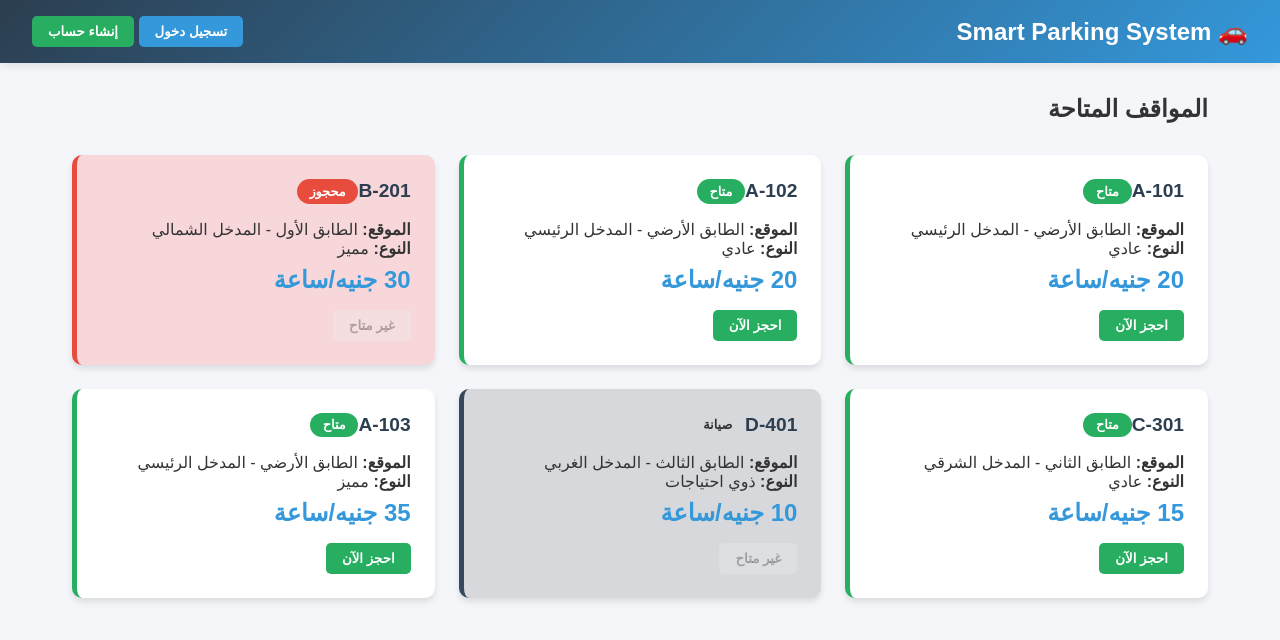
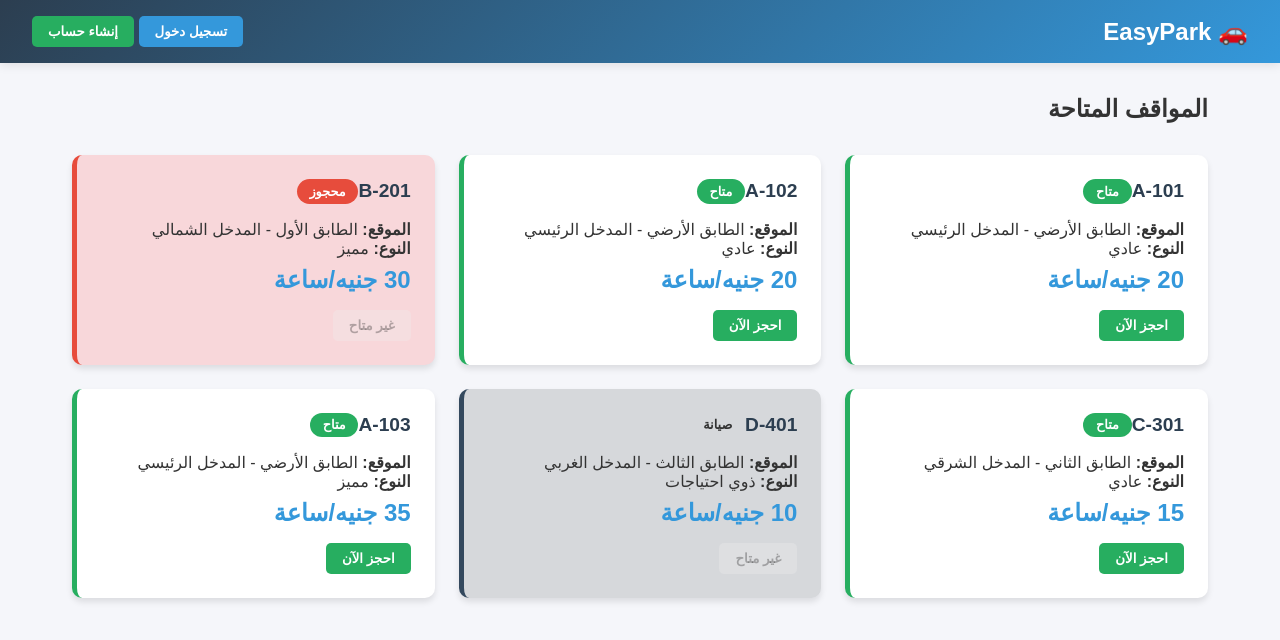
Before and after one commit to Omar-moh333/-, a plain HTML site: page index.html in a window 1280 px wide. Drawn offline with Linux system fonts and the light colour scheme.

Commit message:
Update index.html

```diff
--- a/index.html
+++ b/index.html
@@ -276,7 +276,7 @@
         <!-- Header -->
         <header class="app-header">
             <div class="logo">
-                <h1>🚗 Smart Parking System</h1>
+                <h1>🚗 EasyPark </h1>
             </div>
             <div class="user-actions">
                 <div id="userInfo" style="display: none;">
```
